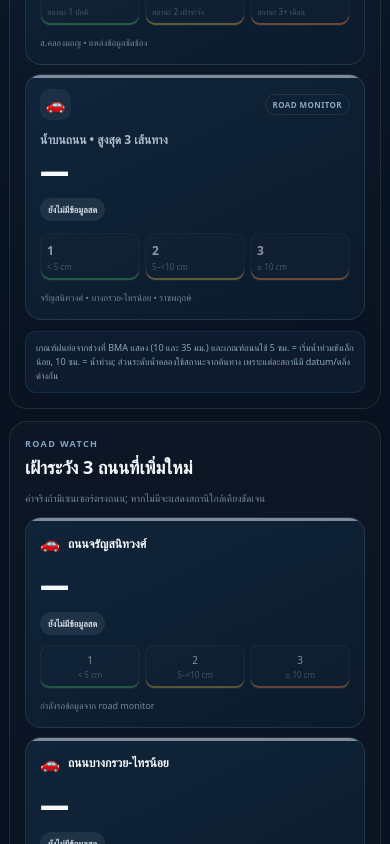
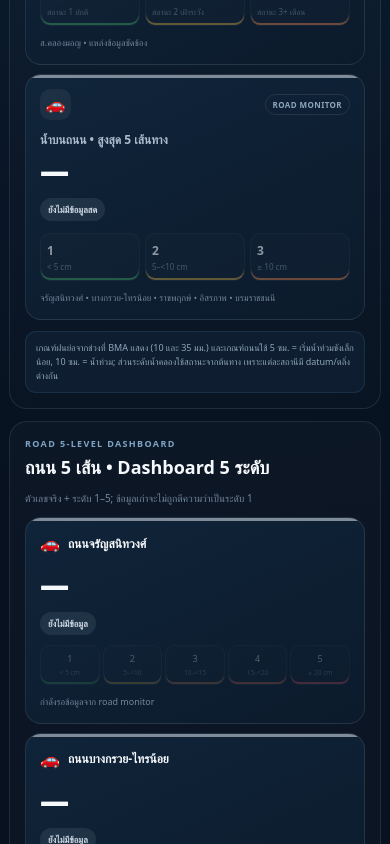
Before and after one commit to wey1918-collab/thonburi-flood-watch, a Next.js app: page / in a window 390 px wide. Shown: the part 980-1824 px from the top of the page. Built offline with nearby package versions, Linux system fonts and the light colour scheme; no server answers.

Commit message:
Upgrade five-road dashboard to five levels

```diff
--- a/src/app/dashboard-v08.css
+++ b/src/app/dashboard-v08.css
@@ -1,4 +1,4 @@
-/* V0.8 three-level dashboard */
+/* V0.9 dashboard: 3-level rain/water + 5-level road watch */
 .dashboard-v08 { display: grid; gap: 12px; }
 .v08-header { display: flex; align-items: flex-start; justify-content: space-between; gap: 14px; padding: 4px 0 2px; }
 .v08-header h1 { margin: 5px 0 3px; }
@@ -38,6 +38,8 @@
 .v08-level-1::before { background:var(--good); }
 .v08-level-2::before { background:var(--watch); }
 .v08-level-3::before { background:var(--warn); }
+.v08-level-4::before { background:#ff744f; }
+.v08-level-5::before { background:var(--critical); }
 .v08-gauge-head { display:flex; align-items:center; justify-content:space-between; gap:8px; }
 .v08-gauge-icon { width:31px; height:31px; display:grid; place-items:center; border-radius:10px; background:rgba(255,255,255,.055); }
 .v08-source-chip { border:1px solid var(--line); border-radius:999px; padding:4px 7px; color:#8da5bb; font-size:8px; font-weight:900; letter-spacing:.05em; }
@@ -47,6 +49,8 @@
 .v08-level-label.level-1 { color:#97efaf; background:rgba(82,210,115,.12); }
 .v08-level-label.level-2 { color:#ffdc78; background:rgba(246,195,68,.12); }
 .v08-level-label.level-3 { color:#ffb07b; background:rgba(255,145,77,.14); }
+.v08-level-label.level-4 { color:#ff9f82; background:rgba(255,116,79,.14); }
+.v08-level-label.level-5 { color:#ff9ca3; background:rgba(255,93,104,.15); }
 .v08-three-level { display:grid; grid-template-columns:repeat(3,minmax(0,1fr)); gap:5px; margin-top:12px; }
 .v08-segment { min-width:0; display:grid; gap:3px; padding:8px 6px; border-radius:10px; border:1px solid rgba(255,255,255,.055); background:rgba(255,255,255,.025); opacity:.55; }
 .v08-segment b { font-size:12px; }
@@ -62,13 +66,22 @@
 .v08-road-title { display:flex; align-items:center; gap:8px; }
 .v08-road-title strong { font-size:12px; }
 .v08-road-value { margin-top:12px; font-size:31px; font-weight:950; letter-spacing:-.035em; }
-.v08-road-scale { display:grid; grid-template-columns:repeat(3,minmax(0,1fr)); gap:5px; margin-top:10px; }
+.v08-road-scale { display:grid; grid-template-columns:repeat(5,minmax(0,1fr)); gap:5px; margin-top:10px; }
 .v08-road-scale > span { text-align:center; padding:7px 4px; border-radius:9px; border:1px solid var(--line); background:rgba(255,255,255,.025); font-size:10px; opacity:.5; }
 .v08-road-scale > span:nth-child(1) { box-shadow:inset 0 -2px 0 rgba(82,210,115,.6); }
 .v08-road-scale > span:nth-child(2) { box-shadow:inset 0 -2px 0 rgba(246,195,68,.65); }
 .v08-road-scale > span:nth-child(3) { box-shadow:inset 0 -2px 0 rgba(255,145,77,.7); }
-.v08-road-scale > span.active { opacity:1; background:rgba(255,255,255,.06); }
-.v08-road-scale small { color:var(--muted-2); font-size:8px; }
+.v08-road-scale > span:nth-child(4) { box-shadow:inset 0 -2px 0 rgba(255,116,79,.78); }
+.v08-road-scale > span:nth-child(5) { box-shadow:inset 0 -2px 0 rgba(255,93,104,.82); }
+.v08-road-scale > span:nth-child(1).active { background:rgba(82,210,115,.10); }
+.v08-road-scale > span:nth-child(2).active { background:rgba(246,195,68,.10); }
+.v08-road-scale > span:nth-child(3).active { background:rgba(255,145,77,.10); }
+.v08-road-scale > span:nth-child(4).active { background:rgba(255,116,79,.11); }
+.v08-road-scale > span:nth-child(5).active { background:rgba(255,93,104,.12); }
+.v08-road-scale > span.active { opacity:1; }
+.v08-road-scale > span.current { outline:1px solid rgba(255,255,255,.28); outline-offset:-1px; }
+.v08-road-card.v08-level-0 .v08-road-scale > span { opacity:.28; }
+.v08-road-scale small { color:var(--muted-2); font-size:7px; line-height:1.2; }
 
 .v08-context-grid { display:grid; grid-template-columns:repeat(4,minmax(0,1fr)); gap:8px; }
 .v08-context-grid article { min-width:0; padding:13px; border:1px solid var(--line); border-radius:14px; background:rgba(255,255,255,.022); display:grid; gap:5px; }
@@ -94,4 +107,7 @@
   .v08-health-strip { grid-template-columns:repeat(2,minmax(0,1fr)); }
   .v08-context-grid { grid-template-columns:1fr; }
   .v08-gauge-value,.v08-road-value { font-size:28px; }
+  .v08-road-scale { gap:3px; }
+  .v08-road-scale > span { padding:6px 2px; font-size:9px; }
+  .v08-road-scale small { font-size:6.5px; }
 }
--- a/src/app/page.tsx
+++ b/src/app/page.tsx
@@ -5,7 +5,7 @@ export default function Home() {
     <main className="page-shell">
       <LiveDashboardV08 />
       <footer>
-        Community dashboard • BMA DDS + ThaiWater/สสน. + TMD + RID + GISTDA + Hydrographic tide prediction • Road Monitor: จรัญสนิทวงศ์, บางกรวย-ไทรน้อย, ราชพฤกษ์ • ควรตรวจประกาศทางการประกอบก่อนตัดสินใจด้านความปลอดภัย
+        Community dashboard • BMA DDS + ThaiWater/สสน. + TMD + RID + GISTDA + Hydrographic tide prediction • Road Monitor 5 ระดับ: จรัญสนิทวงศ์, บางกรวย-ไทรน้อย, ราชพฤกษ์, อิสรภาพ, บรมราชชนนี • ควรตรวจประกาศทางการประกอบก่อนตัดสินใจด้านความปลอดภัย
       </footer>
     </main>
   );
--- a/src/components/LiveDashboardV08.tsx
+++ b/src/components/LiveDashboardV08.tsx
@@ -8,6 +8,7 @@ import type { RoadFloodStation, Severity, WaterStation } from "@/lib/bma/types";
 import type { LiveOverview } from "@/lib/overview/types";
 
 type GaugeLevel = 0 | 1 | 2 | 3;
+type RoadGaugeLevel = 0 | 1 | 2 | 3 | 4 | 5;
 type HealthState = "LIVE" | "FALLBACK" | "STALE" | "OFFLINE" | "PREDICT";
 
 const severityRank: Record<Severity, number> = {
@@ -23,6 +24,8 @@ const ROAD_MONITORS = [
   { code: "MON.CHARAN", label: "ถนนจรัญสนิทวงศ์" },
   { code: "MON.BANGKRUI", label: "ถนนบางกรวย-ไทรน้อย" },
   { code: "MON.RATCHAPHRUEK", label: "ถนนราชพฤกษ์" },
+  { code: "FL.BKN.01", label: "ถนนอิสรภาพ ช่วงตลาดพรานนก" },
+  { code: "FL.BKN.02", label: "ถนนบรมราชชนนี ช่วงสายใต้" },
 ] as const;
 
 function fmt(value: number | null | undefined, unit: string, decimals = 1) {
@@ -82,6 +85,24 @@ function roadLevel(cm: number | null | undefined): GaugeLevel {
   if (cm < 10) return 2;
   return 3;
 }
+function roadFiveLevel(cm: number | null | undefined): RoadGaugeLevel {
+  if (cm == null) return 0;
+  if (cm < 5) return 1;
+  if (cm < 10) return 2;
+  if (cm < 15) return 3;
+  if (cm < 20) return 4;
+  return 5;
+}
+
+function roadFiveLevelLabel(level: RoadGaugeLevel, stale: boolean) {
+  if (stale) return "ข้อมูลเก่า • ไม่ใช้จัดระดับ";
+  if (level === 1) return "ระดับ 1 • ปกติ";
+  if (level === 2) return "ระดับ 2 • น้ำท่วมขังเล็กน้อย";
+  if (level === 3) return "ระดับ 3 • น้ำท่วม";
+  if (level === 4) return "ระดับ 4 • น้ำสูง";
+  if (level === 5) return "ระดับ 5 • รุนแรง";
+  return "ยังไม่มีข้อมูล";
+}
 
 function worstAvailable(values: Array<Severity | null | undefined>): Severity {
   const fresh = values.filter((value): value is Severity => Boolean(value && value !== "OFFLINE" && value !== "UNKNOWN"));
@@ -131,18 +152,21 @@ function Health({ name, state }: { name: string; state: HealthState }) {
 }
 
 function RoadMonitor({ road, label }: { road: RoadFloodStation | undefined; label: string }) {
-  const level = roadLevel(road?.depthCm);
-  const stale = road?.severity === "OFFLINE";
-  const shownLevel: GaugeLevel = stale ? 0 : level;
+  const stale = Boolean(road && (road.severity === "OFFLINE" || /ข้อมูลเก่า|stale|ขัดข้อง/i.test(road.sourceStatus)));
+  const calculatedLevel = roadFiveLevel(road?.depthCm);
+  const shownLevel: RoadGaugeLevel = stale ? 0 : calculatedLevel;
+  const segmentClass = (segment: 1 | 2 | 3 | 4 | 5) => `${shownLevel >= segment ? "active" : ""} ${shownLevel === segment ? "current" : ""}`.trim();
   return (
     <article className={`v08-road-card v08-level-${shownLevel}`}>
       <div className="v08-road-title"><span>🚗</span><strong>{label}</strong></div>
       <div className="v08-road-value">{road?.depthCm == null ? "—" : `${road.depthCm.toFixed(1)} cm`}</div>
-      <div className={`v08-level-label level-${shownLevel}`}>{levelLabel(shownLevel)}</div>
-      <div className="v08-road-scale">
-        <span className={shownLevel === 1 ? "active" : ""}>1<br/><small>&lt; 5 cm</small></span>
-        <span className={shownLevel === 2 ? "active" : ""}>2<br/><small>5–&lt;10 cm</small></span>
-        <span className={shownLevel === 3 ? "active" : ""}>3<br/><small>≥ 10 cm</small></span>
+      <div className={`v08-level-label level-${shownLevel}`}>{roadFiveLevelLabel(shownLevel, stale)}</div>
+      <div className="v08-road-scale" aria-label="มาตรวัดระดับน้ำท่วมถนนห้าระดับ">
+        <span className={segmentClass(1)}>1<br/><small>&lt; 5 cm</small></span>
+        <span className={segmentClass(2)}>2<br/><small>5–&lt;10</small></span>
+        <span className={segmentClass(3)}>3<br/><small>10–&lt;15</small></span>
+        <span className={segmentClass(4)}>4<br/><small>15–&lt;20</small></span>
+        <span className={segmentClass(5)}>5<br/><small>≥ 20 cm</small></span>
       </div>
       <p>{road ? `${road.sourceStatus} • ${road.observedAtRaw || displayTime(road.observedAt)}` : "กำลังรอข้อมูลจาก road monitor"}</p>
     </article>
@@ -240,7 +264,7 @@ export default function LiveDashboardV08() {
     <div className="dashboard-v08">
       <header className="v08-header">
         <div>
-          <span className="section-kicker">BANGKOK • MULTI-SOURCE FLOOD DASHBOARD V0.8</span>
+          <span className="section-kicker">BANGKOK • MULTI-SOURCE FLOOD DASHBOARD V0.9</span>
           <h1>Thonburi Flood Watch</h1>
           <p>บางกอกน้อย • ธนบุรี • บางกอกใหญ่ • แนวถนนเชื่อมบางกรวย</p>
         </div>
@@ -268,16 +292,17 @@ export default function LiveDashboardV08() {
         <div className="v08-gauge-grid">
           <TriGauge icon="🌧️" title="ฝน 1 ชั่วโมง" value={fmt(rainMm, "mm", 1)} level={currentRainLevel} bands={["≤ 10 mm", ">10–35 mm", "> 35 mm"]} source={rainStation && !sourceIsThaiWater(rainStation.sourceStatus) ? "BMA" : "ThaiWater"} note={rainStation ? `${rainStation.name} • ${rainStation.observedAtRaw || displayTime(rainStation.observedAt)}` : thaiWater?.rain ? `${thaiWater.rain.stationName} • ${thaiWater.rain.observedAtRaw || displayTime(thaiWater.rain.observedAt)}` : "ไม่มีข้อมูลฝนสด"} />
           <TriGauge icon="💧" title="ระดับน้ำใกล้พื้นที่" value={fmt(waterValue, waterUnit, 2)} level={waterLevel} bands={["สถานะ 1 ปกติ", "สถานะ 2 เฝ้าระวัง", "สถานะ 3+ เตือน"]} source={primaryWater && !sourceIsThaiWater(primaryWater.sourceStatus) ? "BMA" : "ThaiWater"} note={primaryWater ? `${primaryWater.name} • ${primaryWater.sourceStatus}` : "ใช้สถานะระดับน้ำจากต้นทาง ไม่ตั้งค่า m ตายตัวเอง"} />
-          <TriGauge icon="🚗" title="น้ำบนถนน • สูงสุด 3 เส้นทาง" value={fmt(maxRoadDepth, "cm", 1)} level={currentRoadLevel} bands={["< 5 cm", "5–<10 cm", "≥ 10 cm"]} source="ROAD MONITOR" note="จรัญสนิทวงศ์ • บางกรวย-ไทรน้อย • ราชพฤกษ์" />
+          <TriGauge icon="🚗" title="น้ำบนถนน • สูงสุด 5 เส้นทาง" value={fmt(maxRoadDepth, "cm", 1)} level={currentRoadLevel} bands={["< 5 cm", "5–<10 cm", "≥ 10 cm"]} source="ROAD MONITOR" note="จรัญสนิทวงศ์ • บางกรวย-ไทรน้อย • ราชพฤกษ์ • อิสรภาพ • บรมราชชนนี" />
         </div>
         <p className="v08-threshold-note">เกณฑ์ฝนย่อจากช่วงที่ BMA แสดง (10 และ 35 มม.) และเกณฑ์ถนนใช้ 5 ซม. = เริ่มน้ำท่วมขังเล็กน้อย, 10 ซม. = น้ำท่วม; ส่วนระดับน้ำคลองใช้สถานะจากต้นทาง เพราะแต่ละสถานีมี datum/ตลิ่งต่างกัน</p>
       </section>
 
       <section className="v08-section">
-        <div className="v08-section-head"><div><span className="section-kicker">ROAD WATCH</span><h2>เฝ้าระวัง 3 ถนนที่เพิ่มใหม่</h2></div><small>ค่าจริงถ้ามีเซนเซอร์ตรงถนน; หากไม่มีจะแสดงสถานีใกล้เคียงชัดเจน</small></div>
+        <div className="v08-section-head"><div><span className="section-kicker">ROAD 5-LEVEL DASHBOARD</span><h2>ถนน 5 เส้น • Dashboard 5 ระดับ</h2></div><small>ตัวเลขจริง + ระดับ 1–5; ข้อมูลเก่าจะไม่ถูกตีความว่าเป็นระดับ 1</small></div>
         <div className="v08-road-grid">
           {requestedRoads.map((item) => <RoadMonitor key={item.code} road={item.road} label={item.label} />)}
         </div>
+        <p className="v08-threshold-note">BMA ระบุเกณฑ์หลักของน้ำท่วมถนนที่ 5 ซม. = น้ำท่วมขังเล็กน้อย และ 10 ซม. = น้ำท่วม ส่วนระดับ 3–5 ในแดชบอร์ดนี้แบ่งช่วง 10–&lt;15, 15–&lt;20 และ ≥20 ซม. เพื่อให้อ่านความรุนแรงได้ละเอียดขึ้น ไม่ใช่ระดับประกาศทางการของ BMA</p>
       </section>
 
       <section className="v08-section">
@@ -298,11 +323,11 @@ export default function LiveDashboardV08() {
       <section className="v08-section v08-map-card">
         <div className="v08-section-head"><div><span className="section-kicker">MAP</span><h2>แผนที่สถานการณ์และจุด Road Monitor</h2></div><span className="live-chip">MULTI-SOURCE</span></div>
         <FloodMap points={mapPoints} />
-        <p className="v08-threshold-note">หมุด MON.CHARAN / MON.BANGKRUI / MON.RATCHAPHRUEK คือจุด monitor ของถนนที่เพิ่มใหม่ หากต้นทางไม่มีเซนเซอร์ตรงชื่อถนน ระบบจะใช้เฉพาะเซนเซอร์ใกล้เคียงภายในระยะที่กำหนดและระบุว่า “สถานีใกล้เคียง” ไม่ถือว่าเป็นค่าของถนนนั้นโดยตรง</p>
+        <p className="v08-threshold-note">หมุด Road Monitor ครอบคลุมจรัญสนิทวงศ์ บางกรวย-ไทรน้อย ราชพฤกษ์ อิสรภาพ และบรมราชชนนี หากต้นทางไม่มีเซนเซอร์ตรงชื่อถนน ระบบจะใช้เฉพาะเซนเซอร์ใกล้เคียงภายในระยะที่กำหนดและระบุว่า “สถานีใกล้เคียง” ไม่ถือว่าเป็นค่าของถนนนั้นโดยตรง</p>
       </section>
 
       <details className="detail-disclosure v08-details">
-        <summary><span>ถนนและสถานีทั้งหมด</span><small>{bma?.roadFlood.length ?? 0} จุด</small></summary>
+        <summary><span>ถนน 5 เส้นและสถานีทั้งหมด</span><small>{bma?.roadFlood.length ?? 0} จุด</small></summary>
         <div className="road-list compact-road-list">
           {(bma?.roadFlood ?? []).map((road) => <div className="road-row" key={road.code}><div><strong>{road.name}</strong><span>{road.code} • {road.sourceStatus} • {road.observedAtRaw || "ไม่มีเวลาอัปเดต"}</span></div><b>{road.depthCm == null ? "—" : `${road.depthCm.toFixed(1)} cm`}</b></div>)}
         </div>
```
